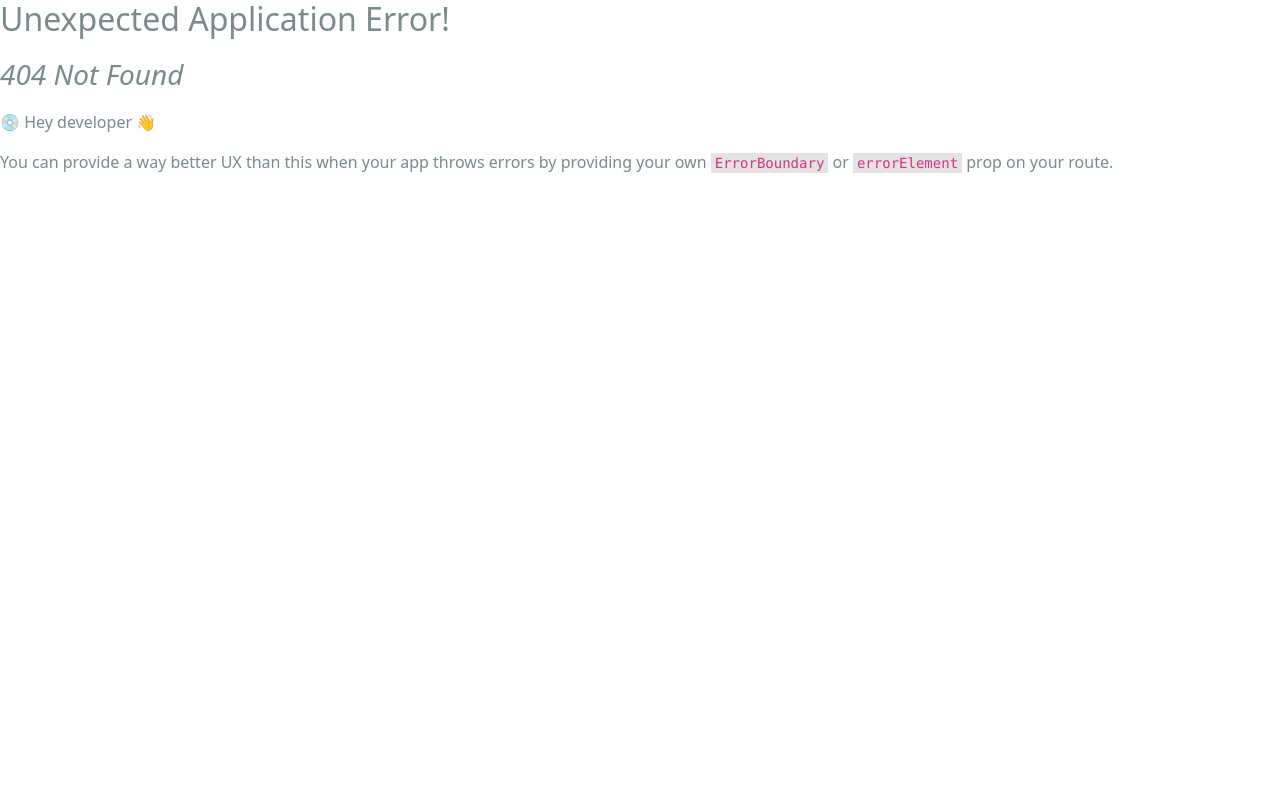
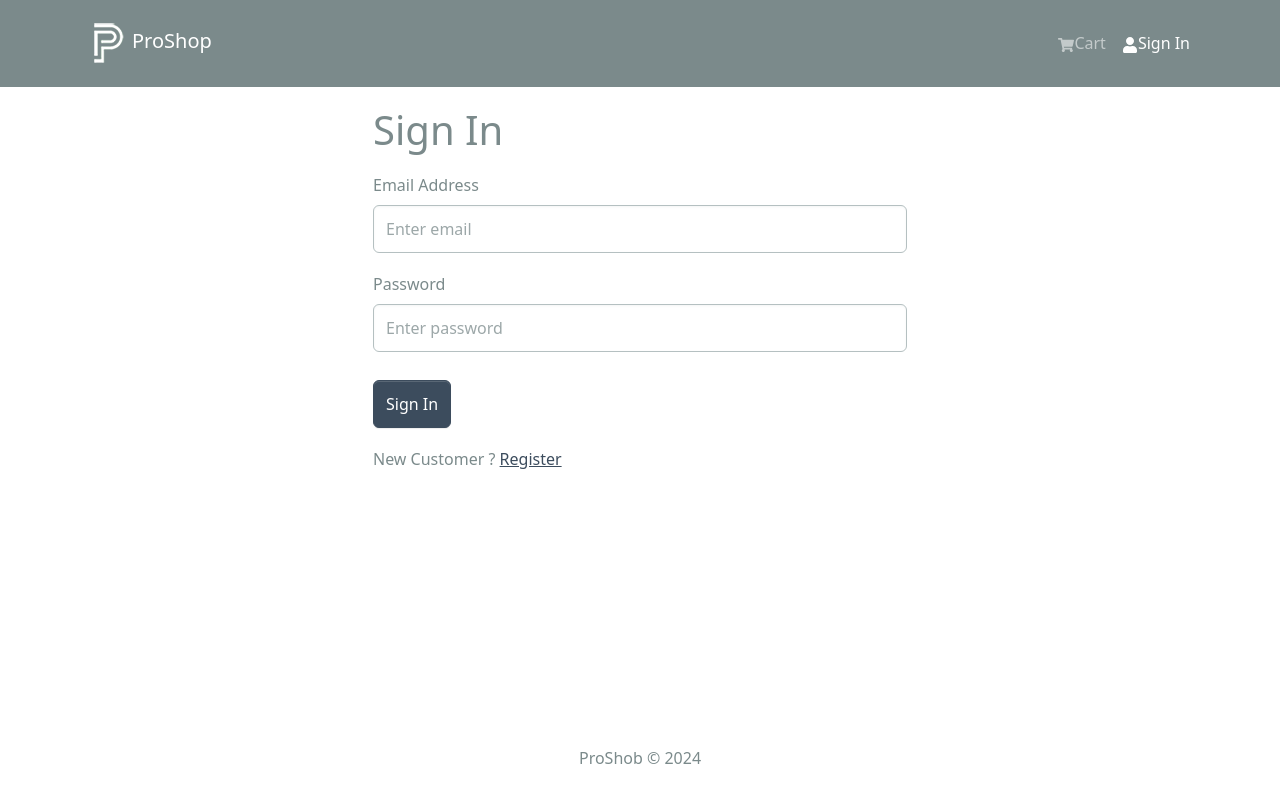
Before and after one commit to abefiker/ProShop-v2, a React (Create React App) app in the folder frontend/: page /login in a window 1280 px wide. Before the commit this address had no page. Shown: the top 802 px of the page. Built offline with nearby package versions, Linux system fonts and the light colour scheme.

Commit message:
login Screen Added

```diff
--- a/frontend/src/index.js
+++ b/frontend/src/index.js
@@ -16,6 +16,7 @@ import reportWebVitals from './reportWebVitals';
 import HomeScreen from './screens/HomeScreen';
 import ProductScreen from './screens/ProductScreen';
 import CartScreen from './screens/CartScreen';
+import LoginScreen from './screens/LoginScreen';
 
 const router = createBrowserRouter(
   createRoutesFromElements(
@@ -23,6 +24,7 @@ const router = createBrowserRouter(
       <Route index={true} path="/" element={<HomeScreen />} />
       <Route path="/product/:id" element={<ProductScreen />} />
       <Route path="/cart" element={<CartScreen />} />
+      <Route path='/login' element={<LoginScreen/>}/>
     </Route>
   )
 );
--- /dev/null
+++ b/frontend/src/screens/LoginScreen.jsx
@@ -0,0 +1,49 @@
+import { useState } from 'react';
+import { Link } from 'react-router-dom';
+import { Form, Button, Row, Col } from 'react-bootstrap';
+import FormContainer from '../components/FormContainer';
+
+const LoginScreen = () => {
+  const [email, setEmail] = useState('');
+  const [password, setPassword] = useState('');
+
+  const handleSubmit = (e) => {
+    e.preventDefault();
+    console.log('Submit');
+  };
+  return (
+    <FormContainer>
+      <h1>Sign In</h1>
+      <Form onSubmit={handleSubmit}>
+        <Form.Group controlId="email" className="my-3">
+          <Form.Label>Email Address</Form.Label>
+          <Form.Control
+            type="email"
+            placeholder="Enter email"
+            value={email}
+            onChange={(e) => setEmail(e.target.value)}
+          ></Form.Control>
+        </Form.Group>
+        <Form.Group controlId="password" className="my-3">
+          <Form.Label>Password</Form.Label>
+          <Form.Control
+            type="password"
+            placeholder="Enter password"
+            value={password}
+            onChange={(e) => setPassword(e.target.value)}
+          ></Form.Control>
+        </Form.Group>
+        <Button type="submit" variant="primary" className="mt-2">
+          Sign In
+        </Button>
+      </Form>
+      <Row className="py-3">
+        <Col>
+          New Customer ? <Link to="/register">Register</Link>
+        </Col>
+      </Row>
+    </FormContainer>
+  );
+};
+
+export default LoginScreen;
```
